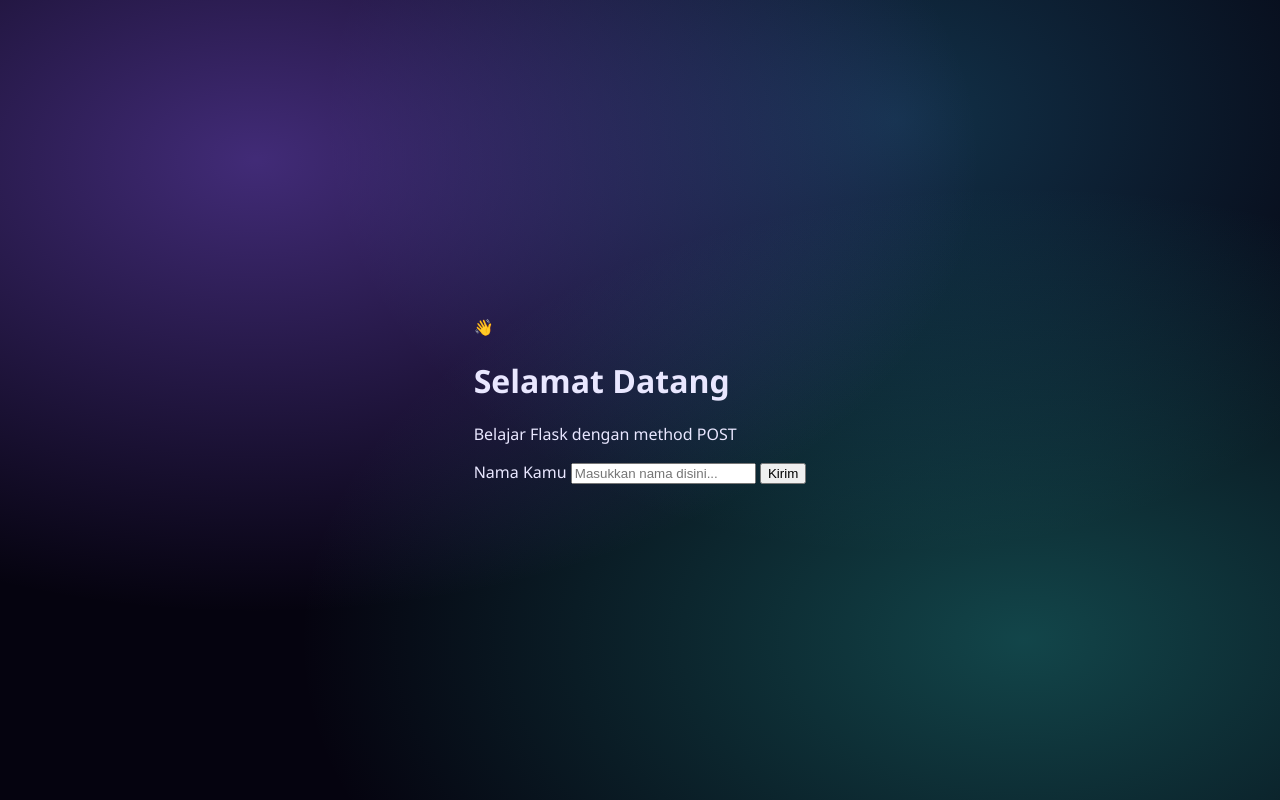
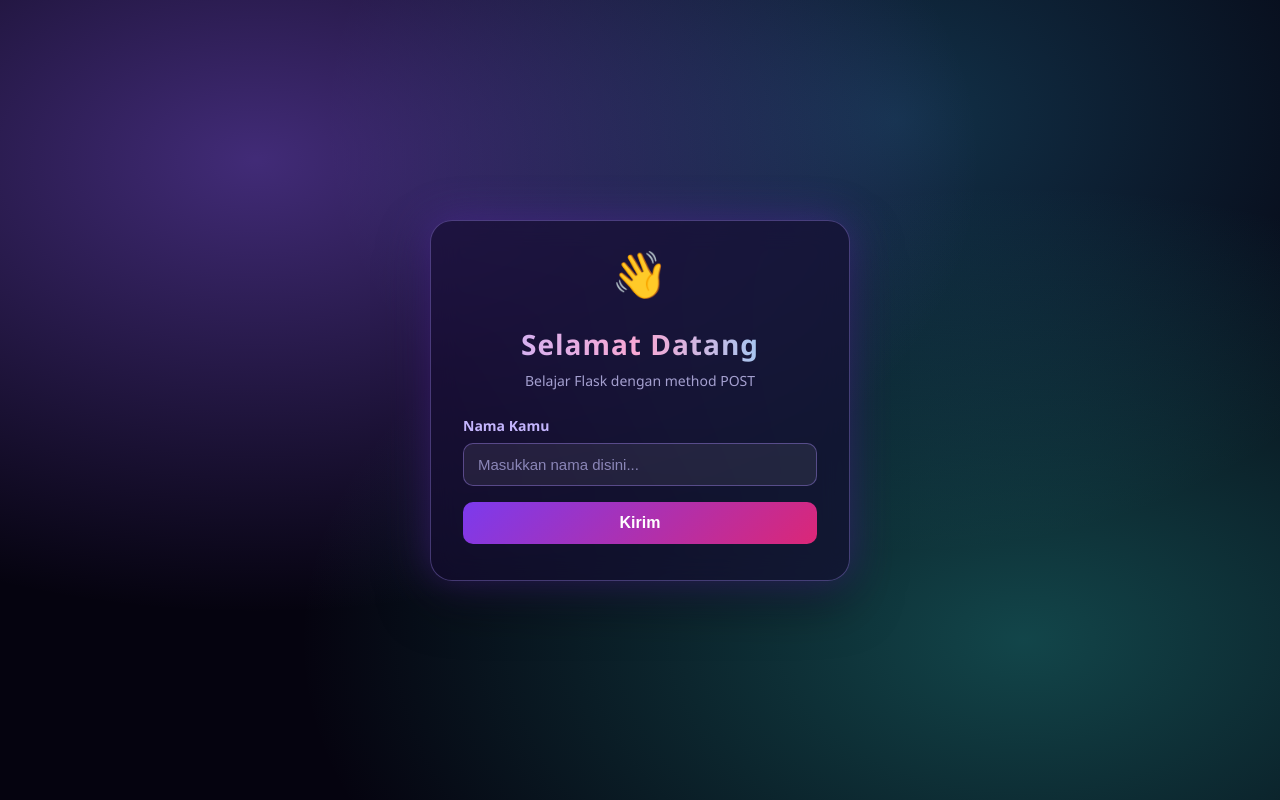
Before and after one commit to ptrarizqyramadhan-code/FirstFlask_0201, a Flask app: page / in a window 1280 px wide. Run offline with Flask 3, Linux system fonts and the light colour scheme.

Commit message:
sama ini isi selanjutnya

```diff
--- a/static/styles.css
+++ b/static/styles.css
@@ -17,3 +17,161 @@ body {
         radial-gradient(ellipse at 70% 15%, rgba(56, 189, 248, 0.25), transparent 45%),
         #05030f;
 }
+
+/* ===== Bintang ===== */
+.stars {
+    position: absolute;
+    inset: 0;
+    background-image:
+        radial-gradient(1.5px 1.5px at 10% 20%, #fff, transparent),
+        radial-gradient(1px 1px at 25% 70%, #fff, transparent),
+        radial-gradient(2px 2px at 40% 35%, #fff, transparent),
+        radial-gradient(1px 1px at 55% 85%, #fff, transparent),
+        radial-gradient(1.5px 1.5px at 70% 25%, #fff, transparent),
+        radial-gradient(1px 1px at 85% 60%, #fff, transparent),
+        radial-gradient(2px 2px at 92% 10%, #fff, transparent),
+        radial-gradient(1px 1px at 5% 90%, #fff, transparent),
+        radial-gradient(1.5px 1.5px at 62% 55%, #fff, transparent);
+    animation: kedip 4s ease-in-out infinite;
+}
+
+.stars-2 {
+    background-size: 70% 70%;
+    background-position: 30px 50px;
+    opacity: 0.7;
+    animation-duration: 6s;
+    animation-delay: 1.5s;
+}
+
+@keyframes kedip {
+    0%, 100% { opacity: 1; }
+    50% { opacity: 0.35; }
+}
+
+/* ===== Planet ===== */
+.planet {
+    position: absolute;
+    right: -90px;
+    bottom: -90px;
+    width: 280px;
+    height: 280px;
+    border-radius: 50%;
+    background: radial-gradient(circle at 30% 30%, #f9a8d4, #a855f7 45%, #3b0764 100%);
+    box-shadow: 0 0 80px rgba(168, 85, 247, 0.6);
+    animation: melayang 7s ease-in-out infinite;
+}
+
+@keyframes melayang {
+    0%, 100% { transform: translateY(0); }
+    50% { transform: translateY(-18px); }
+}
+
+/* ===== Kartu ===== */
+.card {
+    position: relative;
+    z-index: 1;
+    width: 100%;
+    max-width: 420px;
+    padding: 36px 32px;
+    text-align: center;
+    background: rgba(20, 12, 48, 0.65);
+    border: 1px solid rgba(167, 139, 250, 0.35);
+    border-radius: 22px;
+    backdrop-filter: blur(14px);
+    -webkit-backdrop-filter: blur(14px);
+    box-shadow: 0 0 40px rgba(124, 58, 237, 0.35), 0 20px 50px rgba(0, 0, 0, 0.5);
+}
+
+.icon { font-size: 46px; margin-bottom: 6px; animation: melayang 4s ease-in-out infinite; }
+
+h1 {
+    margin: 0;
+    font-size: 28px;
+    letter-spacing: 1px;
+    background: linear-gradient(90deg, #c4b5fd, #f9a8d4, #7dd3fc);
+    -webkit-background-clip: text;
+    background-clip: text;
+    -webkit-text-fill-color: transparent;
+}
+
+.subtitle { margin: 8px 0 26px; color: #a5a0d0; font-size: 14px; }
+
+form { text-align: left; }
+
+label {
+    display: block;
+    margin-bottom: 8px;
+    font-size: 14px;
+    font-weight: 600;
+    color: #c4b5fd;
+}
+
+input[type="text"] {
+    width: 100%;
+    padding: 12px 14px;
+    margin-bottom: 16px;
+    font-size: 15px;
+    color: #fff;
+    background: rgba(255, 255, 255, 0.07);
+    border: 1.5px solid rgba(167, 139, 250, 0.4);
+    border-radius: 10px;
+    outline: none;
+    transition: border-color 0.2s, box-shadow 0.2s;
+}
+
+input[type="text"]::placeholder { color: #8b86b8; }
+
+input[type="text"]:focus {
+    border-color: #a78bfa;
+    box-shadow: 0 0 0 4px rgba(167, 139, 250, 0.25), 0 0 18px rgba(167, 139, 250, 0.4);
+}
+
+button {
+    width: 100%;
+    padding: 12px;
+    font-size: 16px;
+    font-weight: 600;
+    color: #fff;
+    background: linear-gradient(135deg, #7c3aed, #db2777);
+    border: none;
+    border-radius: 10px;
+    cursor: pointer;
+    transition: transform 0.15s, box-shadow 0.15s;
+}
+
+button:hover {
+    transform: translateY(-2px);
+    box-shadow: 0 8px 24px rgba(219, 39, 119, 0.5);
+}
+
+button:active { transform: translateY(0); }
+
+/* ===== Hasil ===== */
+.hasil {
+    margin-top: 24px;
+    padding: 18px;
+    background: rgba(56, 189, 248, 0.1);
+    border: 1px solid rgba(125, 211, 252, 0.45);
+    border-radius: 12px;
+    animation: muncul 0.5s ease;
+}
+
+.badge {
+    display: inline-block;
+    padding: 2px 12px;
+    margin-bottom: 8px;
+    font-size: 12px;
+    font-weight: 600;
+    color: #0c4a6e;
+    background: #7dd3fc;
+    border-radius: 999px;
+}
+
+.hasil p { margin: 4px 0; font-size: 18px; color: #e0f2fe; }
+
+.hasil small { color: #93c5fd; }
+
+@keyframes muncul {
+    from { opacity: 0; transform: translateY(10px) scale(0.97); }
+    to { opacity: 1; transform: translateY(0) scale(1); }
+}
```
